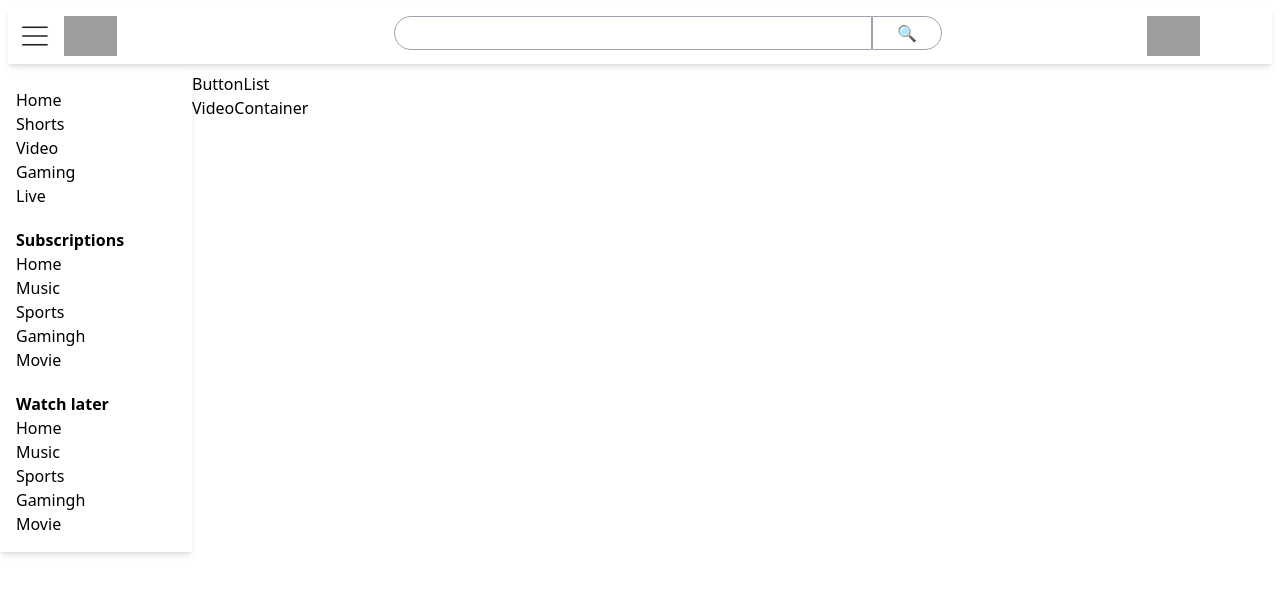
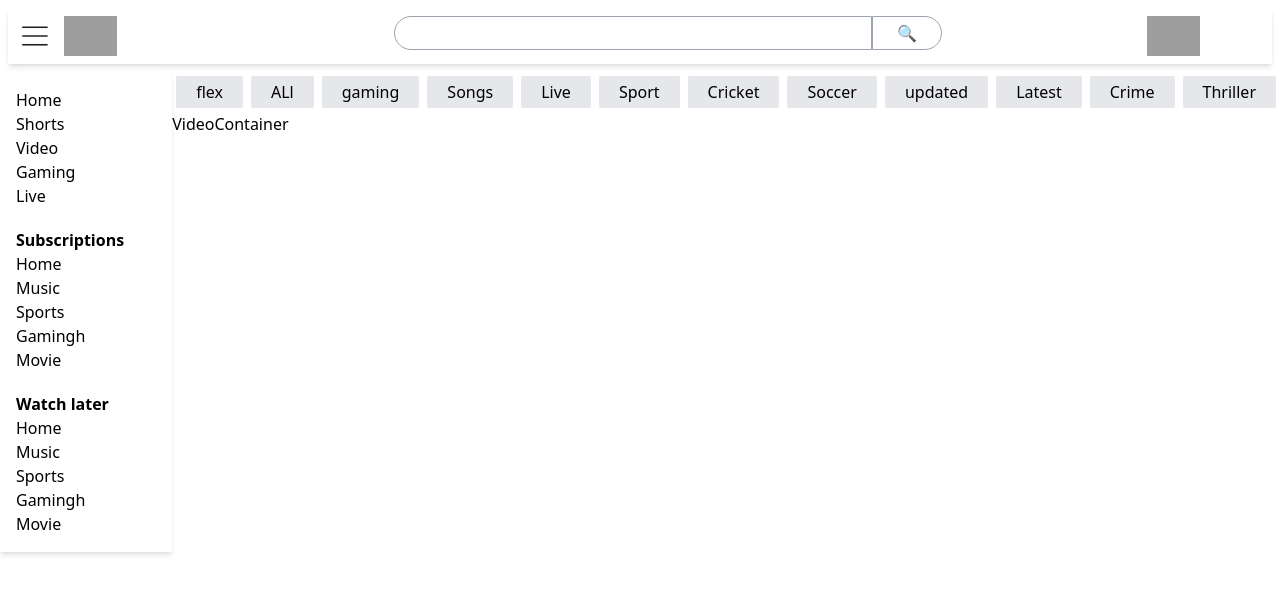
Before and after one commit to Anoop-jaiswal/YouTube, a React (Create React App) app: page / in a window 1280 px wide. Shown: the top 594 px of the page. Built offline with nearby package versions, Linux system fonts and the light colour scheme; grey boxes are pictures that could not be loaded.

Commit message:
Button list

```diff
--- /dev/null
+++ b/src/components/Button.js
@@ -0,0 +1,11 @@
+import React from "react";
+
+const Button = ({ name }) => {
+  return (
+    <div>
+      <button className="px-5 py-1 m-1 bg-gray-200 rounded-sm">{name}</button>
+    </div>
+  );
+};
+
+export default Button;
--- a/src/components/ButtonList.js
+++ b/src/components/ButtonList.js
@@ -1,7 +1,28 @@
 import React from "react";
+import Button from "./Button";
 
 const ButtonList = () => {
-  return <div>ButtonList</div>;
+  const list = [
+    "flex",
+    "ALl",
+    "gaming",
+    "Songs",
+    "Live",
+    "Sport",
+    "Cricket",
+    "Soccer",
+    "updated",
+    "Latest",
+    "Crime",
+    "Thriller",
+  ];
+  return (
+    <div className="flex">
+      {list.map((name) => (
+        <Button name={name} />
+      ))}
+    </div>
+  );
 };
 
 export default ButtonList;
```
